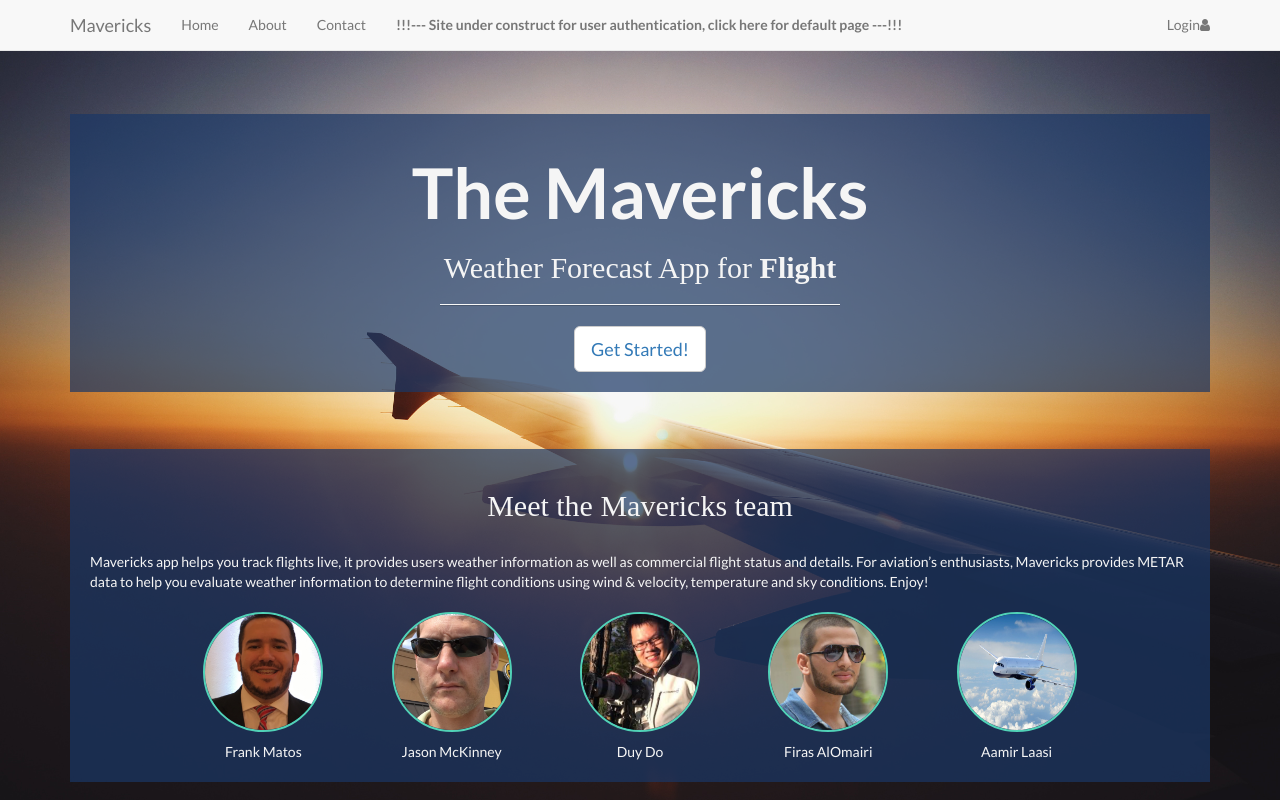
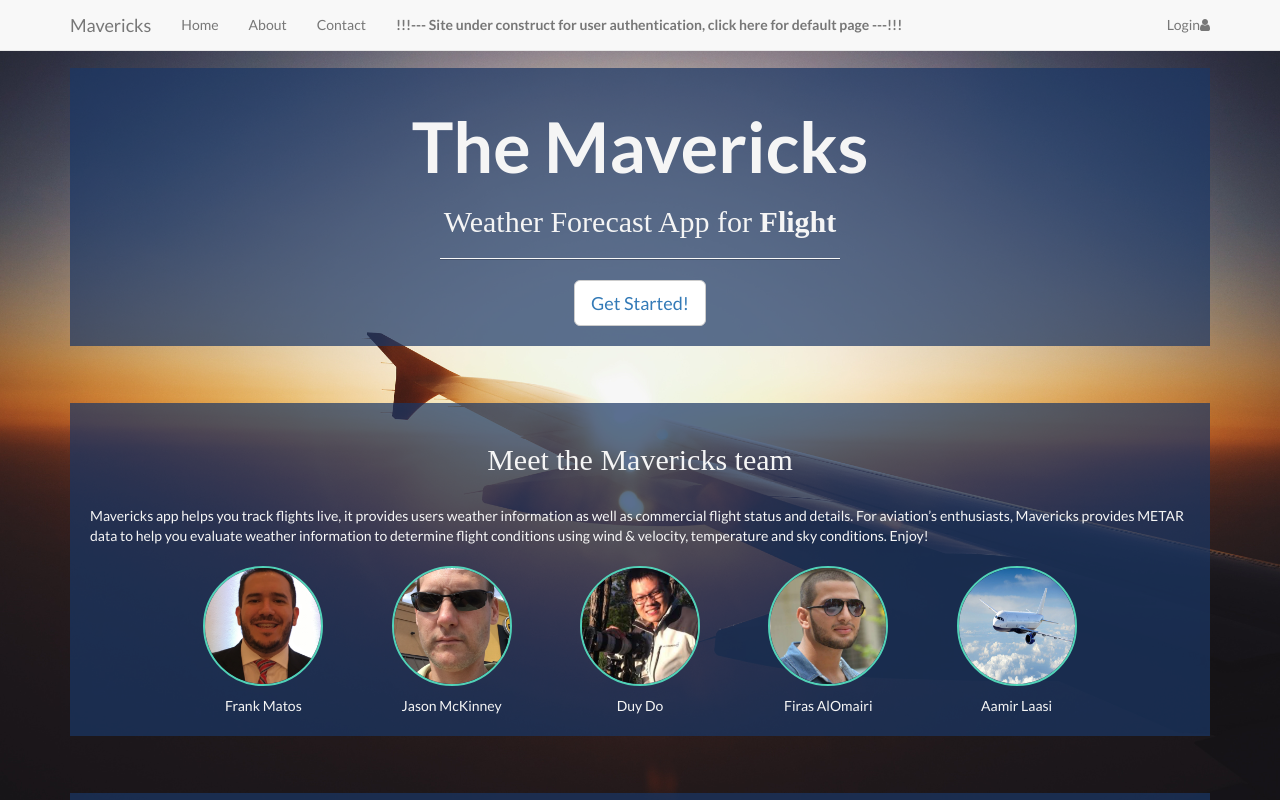
Before and after one commit to aamirlaasi/Mavrick-Project, a plain HTML site: page index.html in a window 1280 px wide. Shown: the top 800 px of the page. Drawn offline with nearby package versions, Linux system fonts and the light colour scheme; no server answers.

Commit message:
update index page

```diff
--- a/assets/css/style.css
+++ b/assets/css/style.css
@@ -35,7 +35,7 @@ h1 {
 }
 .content_header {
     text-align: center;
-	 padding-top: 10%;
+	 padding-top: 6%;
 
 }
 
```
